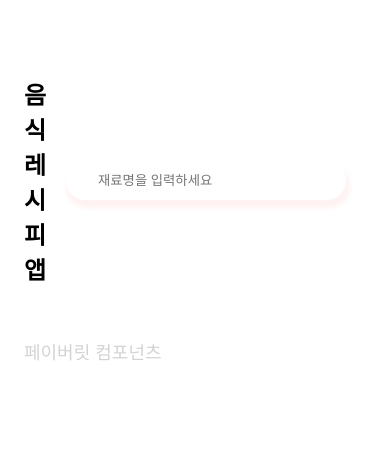
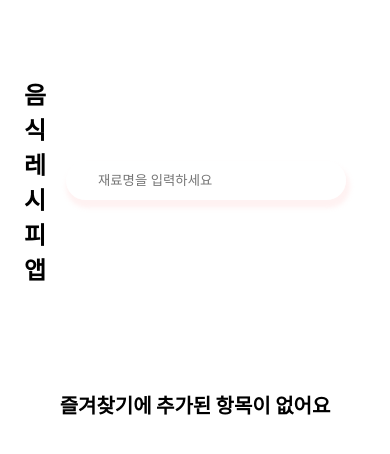
Before and after one commit to gkatjddl/react-food-recipe, a React (Create React App) app: page /favorites in a window 390 px wide. Shown: the top 454 px of the page. Built offline with nearby package versions, Linux system fonts and the light colour scheme.

Commit message:
2024-05-19

```diff
--- a/src/components/navbar/navbar.css
+++ b/src/components/navbar/navbar.css
@@ -11,7 +11,7 @@
 .nav-logo{
   font-size: 1.5rem;
   font-weight: bold;
-  color: black;
+  color: blueviolet;
 }
 
 .nav-search-input{
--- a/src/pages/details/details.css
+++ b/src/pages/details/details.css
@@ -50,14 +50,18 @@
 
 .favorites-btn{
   display:inline-block;
-  background: black;
-  color:white;
+  background: white;
+  color:black;
   padding: 0.75rem 2rem;
   border-radius: 0.5rem;
   letter-spacing: 1.5px;/*글자간격 넓히기*/
   font-size: large;
+  transition: background-color 0.5s ease;
 }
-
+.favorites-btn:hover{
+  background: black;
+  color: white;
+}
 .recipe-title{
   color:black;
   font-weight: 600;
@@ -67,6 +71,7 @@
   display: flex;
   flex-direction: column;
   gap:8px;
+  color: black;
 }
 
 @media (min-width:1024px)
--- a/src/pages/favorites/favorites.css
+++ b/src/pages/favorites/favorites.css
@@ -0,0 +1,21 @@
+.favorites-container{
+  display: flex;
+  margin: auto;
+  flex-wrap: wrap;
+  justify-content: center;
+  gap: 2.5rem;
+  padding: 2rem 0;
+}
+
+.no-item-style{
+  text-align: center;
+  font-size: 1.25rem;
+  color: black;
+  font-weight: 800;
+}
+
+@media (max-width:768px){
+  .favorites-container{
+    max-width: 640px;
+  }
+}
--- a/src/pages/favorites/favorites.jsx
+++ b/src/pages/favorites/favorites.jsx
@@ -1,10 +1,28 @@
+import { useContext } from 'react'
 import './favorites.css'
+import { GlobalContext } from '../../context/context'
 
 export default function Favorites()
 {
+  const {favoritesList} = useContext(GlobalContext)
   return(
-    <div>
-      페이버릿 컴포넌츠
+    <div className='favorites-container'>
+      {/* favoritsList에 무언가 담겨있지 않으면 담긴항목표시 */}
+
+      {/* favoritsList에 무언가 담겨있으면 추가하라고 글을 표시 */}
+
+      {
+        favoritesList && favoritesList.length > 0 ? (
+          favoritesList.map(()=>{
+            return(
+              <p>무언가 담겨있습니다</p>
+            )
+            })
+        ) :
+        <div className='no-item-style'>
+          <p>즐겨찾기에 추가된 항목이 없어요</p>
+        </div>
+      }
     </div>
   )
 }
--- a/src/pages/home/home.css
+++ b/src/pages/home/home.css
@@ -19,7 +19,13 @@
   color: black;
   padding: 0.75rem 2rem;
   font-size: 0.875rem;
-  border: radius 8px;;
+  border: radius 8px;
+  transition: background-color 0.5s ease;
+  border-radius: 1rem;
+}
+.guide-btn:hover{
+  background: blue;
+
 }
 
 @media (max-width:1024px){
```
Also changed, not shown: src/context/context.css (deleted).
